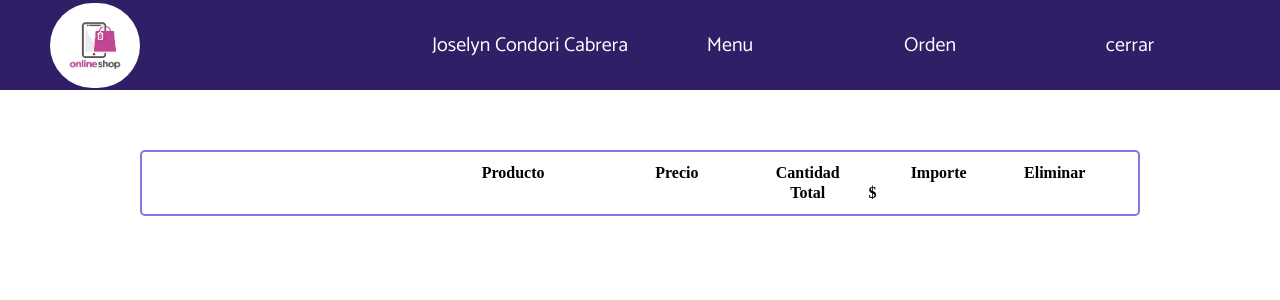
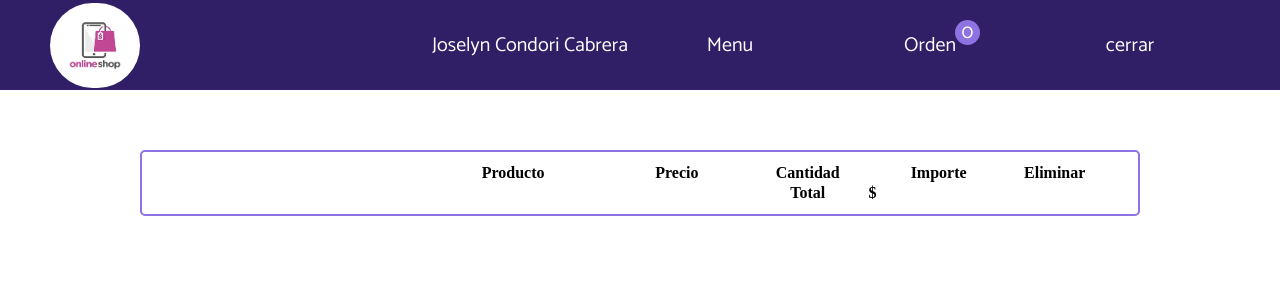
Before and after one commit to joselyncondoricabrera/ecommerce, an Angular app: page /cart in a window 1280 px wide. Shown: the top 300 px of the page. Built offline with nearby package versions, Linux system fonts and the light colour scheme.

Commit message:
agregando icono numerico del carrito

```diff
--- a/package.json
+++ b/package.json
@@ -18,6 +18,7 @@
     "@angular/platform-browser": "^15.1.0",
     "@angular/platform-browser-dynamic": "^15.1.0",
     "@angular/router": "^15.1.0",
+    "jwt-decode": "^3.1.2",
     "rxjs": "~7.8.0",
     "tslib": "^2.3.0",
     "zone.js": "~0.12.0"
--- a/src/app/components/login/login.component.ts
+++ b/src/app/components/login/login.component.ts
@@ -1,6 +1,9 @@
 import { Component } from '@angular/core';
 import { Router } from '@angular/router';
 import { MenuService } from '../menu/menu.service';
+import jwt_decode from 'jwt-decode';
+
+
 
 @Component({
   selector: 'app-login',
@@ -25,12 +28,28 @@ export class LoginComponent {
     user.username = this.nameUser;
     user.password = this.password
 
-    // console.log(user);
+    let token = ""
 
     this.menuservice.authUsers(user).subscribe({
       next: (res) => {
-        console.log("autenciación correcta");
-        this.router.navigate(["/menu"]);
+        console.log(res.result);
+        token= res.result;
+
+        //decodificar token
+        console.log(this.getDecodedAccessToken(token).rol);
+        //obtener el rol
+        const rol = this.getDecodedAccessToken(token).rol;
+
+
+        if(rol == "administrador"){
+          console.log("tabla de productos");
+          // this.router.navigate(["/menu"]);
+
+        } else {
+          console.log("autenciación correcta");
+          this.router.navigate(["/menu"]);
+        }
+
       },
       error: (err) =>{
         console.log("cuenta incorrecta");
@@ -39,6 +58,15 @@ export class LoginComponent {
     });
   }
 
+  //decodificar token
+  getDecodedAccessToken(token: string): any {
+    try {
+      return jwt_decode(token);
+    } catch(Error) {
+      return null;
+    }
+  }
+
 
 
 }
--- a/src/app/components/menu/menu.component.ts
+++ b/src/app/components/menu/menu.component.ts
@@ -23,6 +23,9 @@ export class MenuComponent{
 
   //almacena productos seleccionados
   public arrayProducts : any[] = [];
+
+  //almacena cantidad de productos seleccionados
+  public quantity : number = 0;
 
 
 constructor( public menuservice: MenuService){
@@ -50,6 +53,11 @@ ngOnInit(){
 
  // método añadir producto
   addProduct(productselect : Product){
+
+    this.quantity = this.quantity +1;
+    console.log(this.quantity);
+
+    this.menuservice.quantityProducts(this.quantity);
     console.log(productselect);
 
     if (this.arrayProducts.length === 0) {
@@ -77,6 +85,7 @@ ngOnInit(){
 
     }
     sessionStorage.setItem("producto",JSON.stringify(this.arrayProducts));
+    // window.location.reload();
 
   }
 
--- a/src/app/components/menu/menu.service.ts
+++ b/src/app/components/menu/menu.service.ts
@@ -23,6 +23,8 @@ export class MenuService {
     private api_url = "https://localhost:7063/api/Product";
     private url_auth = "https://localhost:7063/api/usuario/login";
 
+    public qty = 0;
+
 
     //api fake
     // private api_url = "https://fakestoreapi.com/products";
@@ -46,15 +48,20 @@ export class MenuService {
     return this.http.post(this.url_auth,body,{'headers':headers});
   }
 
- //agregar productos al carrito
-  addProducts(productselect : any) {
-    this.arrayProducts.push(productselect);
-
-  // trae productos diferentes
-    this.arrayProducts = this.arrayProducts.filter((pro,index)=>{
-      return  this.arrayProducts.indexOf(pro) === index;
-    });
-
+  //enviar cantidad de productos seleccionados
+  quantityProducts(qty : number){
+    this.qty = qty;
   }
 
+//  //agregar productos al carrito
+//   addProducts(productselect : any) {
+//     this.arrayProducts.push(productselect);
+
+//   // trae productos diferentes
+//     this.arrayProducts = this.arrayProducts.filter((pro,index)=>{
+//       return  this.arrayProducts.indexOf(pro) === index;
+//     });
+
+//   }
+
 }
--- a/src/app/components/navbar/navbar.component.css
+++ b/src/app/components/navbar/navbar.component.css
@@ -46,3 +46,20 @@ li{
 .navbar-opcion:hover {
   background-color: #8D72E1;
 }
+
+.navbar-cart{
+    position: relative;
+  }
+  .navbar-cart div{
+    position: absolute;
+    top: 20px;
+      right: 50px;
+
+      border-radius: 50%;
+      background-color: #8D72E1;
+      width: 25px;
+      height: 25px;
+      display: flex;
+      align-items: center;
+      justify-content: center;
+  }
--- a/src/app/components/navbar/navbar.component.html
+++ b/src/app/components/navbar/navbar.component.html
@@ -6,7 +6,9 @@
         <ul>
             <li>Joselyn Condori Cabrera</li>
             <li routerLink="/menu" class ="navbar-opcion">Menu</li>
-            <li routerLink="/cart" class ="navbar-opcion">Orden</li>
+            <li routerLink="/cart" class ="navbar-opcion navbar-cart">Orden
+                <div>{{qty_cart}}</div>
+            </li>
             <li routerLink="/"class ="navbar-opcion">cerrar</li>
         </ul>
     </nav>
--- a/src/app/components/navbar/navbar.component.ts
+++ b/src/app/components/navbar/navbar.component.ts
@@ -1,4 +1,5 @@
 import { Component } from '@angular/core';
+import { MenuService } from '../menu/menu.service';
 
 @Component({
   selector: 'app-navbar',
@@ -7,4 +8,20 @@ import { Component } from '@angular/core';
 })
 export class NavbarComponent {
 
+  qty_cart : number = this.menuservice.qty;
+
+  constructor( public menuservice : MenuService){
+
+  }
+
+  updateCart(){
+   let productList = JSON.parse(sessionStorage.getItem("producto") || '[]');
+   let total_qty = 0;
+   productList.forEach((pro:any)=>{
+    total_qty= total_qty + pro.quantity;
+   });
+   console.log(total_qty);
+
+  }
+
 }
```
Also changed, not shown: 1 other file (tests, documents, lock files or other folders).
